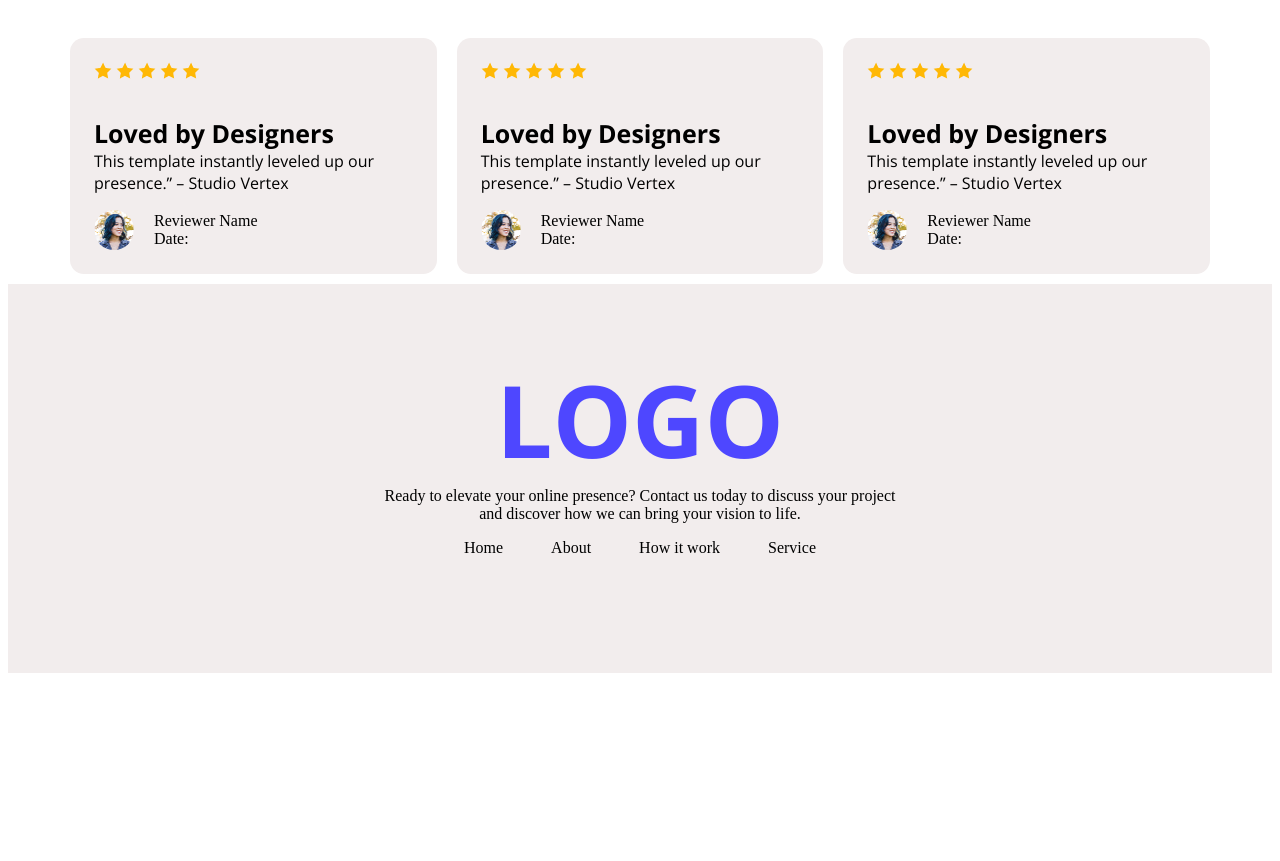
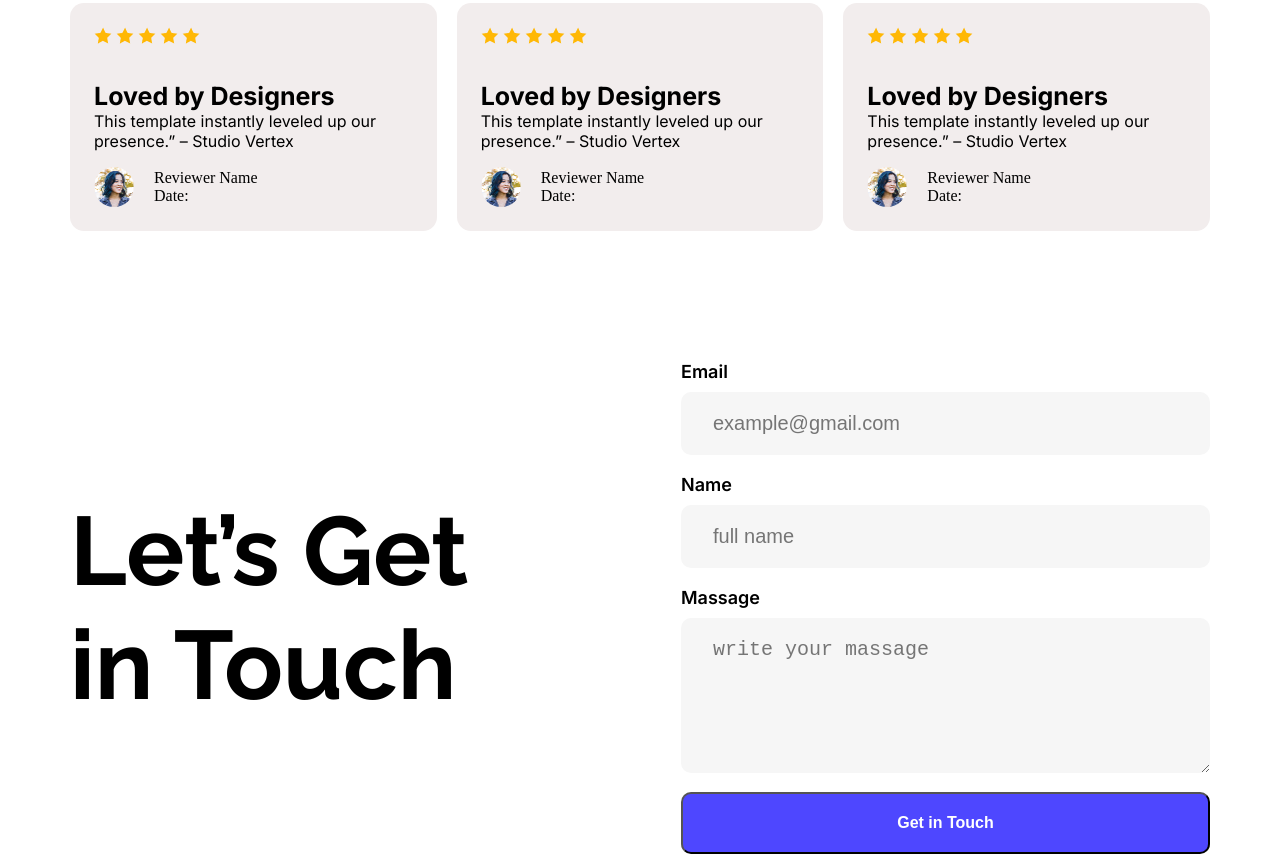
Before and after one commit to SudiptoBaral/Project-B12A01, a plain HTML site: page index.html in a window 1280 px wide. Shown: the part 1693-2554 px from the top of the page. Before the commit the page ends 2374 px from the top, so only its background shows below. Drawn offline with nearby package versions, Linux system fonts and the light colour scheme.

Commit message:
newslatter section added

```diff
--- a/index.html
+++ b/index.html
@@ -21,7 +21,7 @@
 <body class="">
     <header class="background-style">
         <nav class="nav-container">
-            <div class="nav-logo open-sans-normal">
+            <div class="nav-logo inter-normal">
                 <h3>LOGO</h3>
             </div>
             <div class="open-sans-raleway">
@@ -31,7 +31,7 @@
         <section class="banner-container">
             <div class="banner-content">
                 <div>
-                    <h1 class="banner-heading">Cool Dark UI Template for Webflow Agencies!</h1>
+                    <h1 class="banner-heading open-sans-raleway">Cool Dark UI Template for Webflow Agencies!</h1>
                 </div>
                 <div class="banner-button">
                     <button class="nav-button">Stay Focused</button>
@@ -57,7 +57,7 @@
         <section class="productive-container">
             <div class="productive-content">
                 <h4 class="productive-user-heading open-sans-raleway">Joined Thousands of Productive Users</h4>
-                <div class="productive-content-elements2 open-sans-normal">
+                <div class="productive-content-elements2 inter-normal">
                     <div>
                         <h1 class="element-style">50K</h1>
                         <p class="element-style2">Active Users</p>
@@ -82,7 +82,7 @@
                     <img src="Assets/icon-star.png" alt="">
                     <img src="Assets/icon-star.png" alt="">
                     <img src="Assets/icon-star.png" alt="">
-                    <div class="open-sans-normal">
+                    <div class="inter-normal">
                         <h4 class="article-heading">Loved by Designers</h4>
                         <p class="article-pragraph">This template instantly leveled up our presence.” – Studio Vertex
                         </p>
@@ -101,7 +101,7 @@
                     <img src="Assets/icon-star.png" alt="">
                     <img src="Assets/icon-star.png" alt="">
                     <img src="Assets/icon-star.png" alt="">
-                    <div class="open-sans-normal">
+                    <div class="inter-normal">
                         <h4 class="article-heading">Loved by Designers</h4>
                         <p class="article-pragraph">This template instantly leveled up our presence.” – Studio Vertex
                         </p>
@@ -120,7 +120,7 @@
                     <img src="Assets/icon-star.png" alt="">
                     <img src="Assets/icon-star.png" alt="">
                     <img src="Assets/icon-star.png" alt="">
-                    <div class="open-sans-normal">
+                    <div class="inter-normal">
                         <h4 class="article-heading">Loved by Designers</h4>
                         <p class="article-pragraph">This template instantly leveled up our presence.” – Studio Vertex
                         </p>
@@ -135,11 +135,25 @@
                 </div>
             </div>
         </section>
+        <section class="newslatter">
+                <h3 class="newslatter-heading open-sans-raleway">Let’s Get in Touch</h3>
+                <div class="form inter-normal">
+                    <form action="">
+                        <label class="nwwslatter-form-lebel" for="email">Email</label>
+                        <input type="email" id="email" placeholder="example@gmail.com">
+                        <label class="nwwslatter-form-lebel" for="name">Name</label>
+                        <input type="text" id="name" placeholder="full name">
+                        <label class="nwwslatter-form-lebel" for="name">Massage</label>
+                        <textarea rows="5" name="" id="name" placeholder="write your massage"></textarea>
+                        <button class="newslatter-button">Get in Touch</button>
+                    </form>
+                </div>
+        </section>
     </main>
     <footer class="footer">
         <div class="footer-container">
             <div class="footer-main-content">
-            <h1 class="footer-logo open-sans-normal">LOGO</h1>
+            <h1 class="footer-logo inter-normal">LOGO</h1>
             <p class="footer-content1">Ready to elevate your online presence? Contact us today to discuss your project and discover how we can
                 bring your vision to life.</p>
             <div class="footer-content2">
@@ -150,7 +164,6 @@
             </div>
         </div>
         </div>
-
     </footer>
 </body>
 
--- a/styles/style.css
+++ b/styles/style.css
@@ -1,18 +1,14 @@
 
-.open-sans-normal {
-  font-family: "Open Sans", sans-serif;
+.inter-normal {
+ font-family: "Inter", sans-serif;
   font-optical-sizing: auto;
   font-style: normal;
-  font-variation-settings:
-    "wdth" 100;
 }
 
 .open-sans-raleway{
-  font-family: "Open Sans", sans-serif;
+  font-family: "Raleway", sans-serif;
   font-optical-sizing: auto;
   font-style: normal;
-  font-variation-settings:
-    "wdth" 100;
 }
 .background-style{
     background-image: url(../Assets/Hero-bg.png);
@@ -111,7 +107,7 @@
 /* review section */
 .review-section-heading{
     font-size: 42px;
-    font-weight: bold;
+    font-weight:bold;
     text-align: center;
 }
 .article-container{
@@ -175,3 +171,43 @@
     margin-top: 0;
     margin-bottom: 0;
 }
+
+/* newslater section */
+.newslatter{
+    display: flex;
+    justify-content: space-between;
+    align-items: center;
+    gap: 115px;
+    padding-top: 130px;
+    /* padding-bottom: 130px; */
+
+}
+.form input[type="email"], [type="text"], textarea{
+    display: block;
+    width: 497px;
+    font-size: 20px;
+    padding: 20px 0px 20px 32px;
+    margin-top: 10px;
+    margin-bottom: 19px;
+    background-color: #f6f6f6;
+    border-radius: 10px;
+    border: none;
+}
+.newslatter-heading{
+    font-size: 97px;
+    font-weight: bold;
+}
+.nwwslatter-form-lebel{
+    font-size: 18px;
+    font-weight: 600;
+}
+.newslatter-button{
+    font-weight: bold;
+    font-size: 16px;
+    color: #FFFFFF;
+    background: #4E47FF;
+    border-radius: 10px;
+    width: 100%;
+    padding-top: 20px;
+    padding-bottom: 20px;
+}
```
